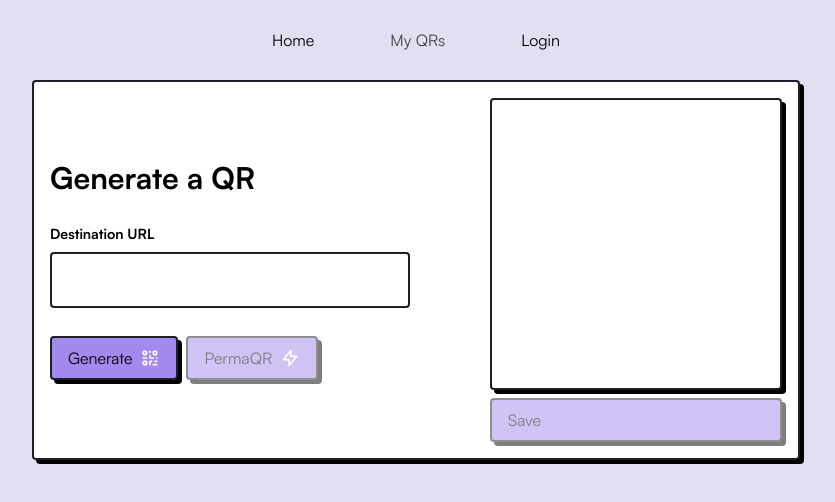
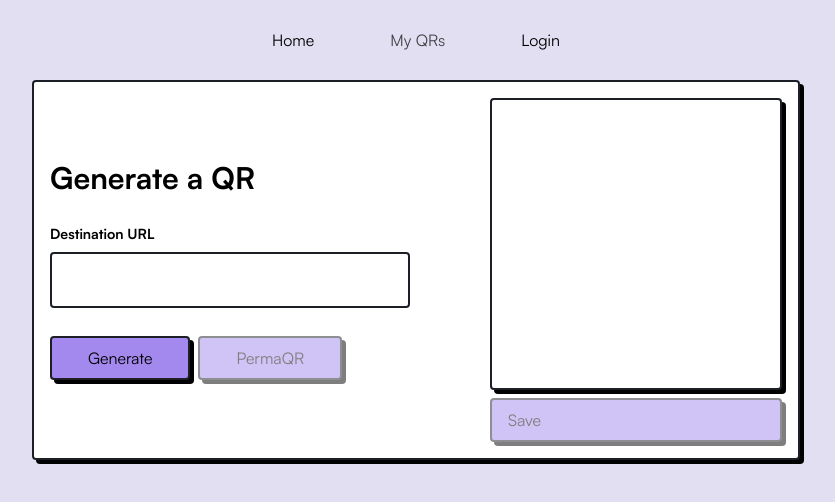
Before and after one commit to doulovera/QeepeR, a Next.js app: page / in a window 1280 px wide. Shown: the top 502 px of the page, without its empty margins (224-1059 px from the left). Built offline with nearby package versions, Linux system fonts and the light colour scheme; no server answers.

Commit message:
refactor QR generation form to simplify URL handling and improve button styling

```diff
--- a/src/components/landing/hero/qr-form.tsx
+++ b/src/components/landing/hero/qr-form.tsx
@@ -4,8 +4,6 @@ import { API_BASE_URL } from "@/constants/app";
 import { createQR } from "@/data/actions/create-qr-actions";
 import { createPermaQR } from "@/data/actions/perma-code-actions";
 /* components */
-import { LightningBolt } from "@/components/icons/lightning-bolt";
-import { Qr } from "@/components/icons/qr";
 import { Button } from "@/components/shared/button";
 import { Input } from "@/components/shared/input";
 
@@ -17,9 +15,9 @@ export function QrGenerationForm({ setSvg }: { setSvg: (svg: string | null) => v
   const handleSubmit = async (evt: React.FormEvent<HTMLFormElement>) => {
     evt.preventDefault()
     const form = evt.currentTarget
-    const url = form.url.value
+    const { value } = form.url
 
-    const data = await createQR({ url })
+    const data = await createQR({ url: value })
     if (!data.success) return
 
     setSvg(data.svg)
@@ -34,15 +32,17 @@ export function QrGenerationForm({ setSvg }: { setSvg: (svg: string | null) => v
   return (
     <form className="flex-1 flex flex-col gap-2" onSubmit={handleSubmit}>
       <h1 className="text-3xl font-bold">Generate a QR</h1>
+
       <Input
         name="url"
         label="Destination URL"
         onChange={(evt) => setDestinationUrl(evt.target.value)}
       />
+
       <div className="flex gap-2">
         <Button type="submit" disabled={!API_BASE_URL}>
-          <span className="flex gap-2">
-            Generate <Qr width={20} color="#fff" />
+          <span className="flex gap-2 px-5">
+            Generate
           </span>
         </Button>
 
@@ -52,11 +52,12 @@ export function QrGenerationForm({ setSvg }: { setSvg: (svg: string | null) => v
           disabled={permaQrDisabled}
           onClick={handlePermaQr}
         >
-          <span className="flex gap-2">
-            PermaQR <LightningBolt width={20} color="#fff" />
+          <span className="flex gap-2 px-5">
+            PermaQR
           </span>
         </Button>
       </div>
+
     </form>
   )
 }
```
